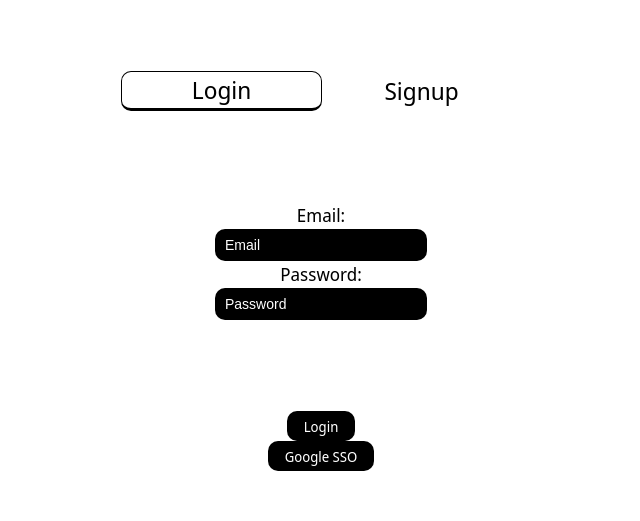
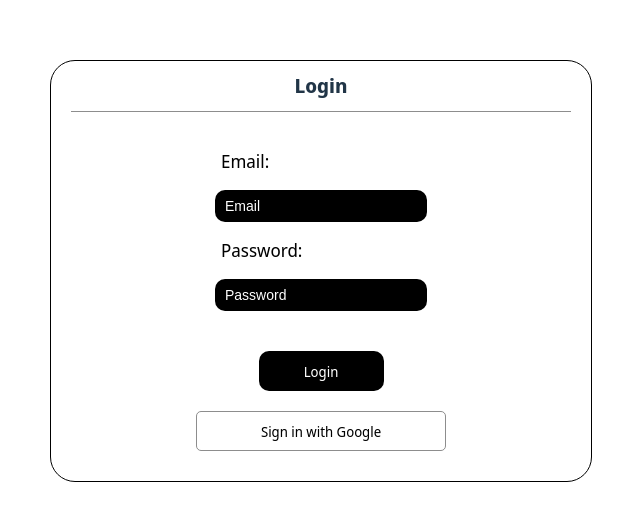
Before and after one commit to adithyawebt/workx-calendar, a React (Vite) app: page / in a window 1280 px wide. Shown: the part 129-650 px from the top of the page, without its empty margins (319-959 px from the left). Built offline with nearby package versions, Linux system fonts and the light colour scheme.

Commit message:
removed signup, changed google button

```diff
--- a/src/pages/AuthPage.module.scss
+++ b/src/pages/AuthPage.module.scss
@@ -4,40 +4,21 @@
     min-width: 500px;
     max-width: 800px;
     height: 400px;
-    padding: 20px;
+    padding: 0px 20px 20px 20px;
     display: flex;
     flex-direction: column;
     align-items: center;
     justify-content: space-between;
     background-color: $contrast;
     border-radius: 25px;
+    border: 1px solid $primary;
 
-    .authType {
-        width: 80%;
-        display: flex;
-        align-items: center;
-        justify-content: space-between;
-
-        .auth {
-            width: 50%;
-            display: flex;
-            align-items: center;
-            justify-content: center;
-            color: $primary;
-            font-size: 24px;
-            text-align: center;
-            cursor: pointer;
-            border-radius: 10px;
-
-            &:hover {
-                background-color: rgba($color: #000000, $alpha: 0.2);
-            }
-
-            &.active {
-                border: 1px solid $primary;
-                border-bottom: 3px solid $primary;
-            }
-        }
+    .authHeader {
+        width: 100%;
+        font-size: 20px;
+        font-weight: 700;
+        border-bottom: 1px solid $light;
+        padding: 10px 0;
     }
 
     .authForm {
@@ -49,6 +30,11 @@
         label {
             color: $primary;
             font-size: 18px;
+            width: 200px;
+            display: flex;
+            align-items: center;
+            justify-content: flex-start;
+            margin: 10px 0;
         }
 
         input {
@@ -61,6 +47,7 @@
             border-radius: 10px;
             padding-left: 10px;
             font-size: 14px;
+            margin: 5px 0;
 
             &::placeholder {
                 color: $contrast;
@@ -80,6 +67,7 @@
         justify-content: space-between;
 
         button {
+            width: 50%;
             border: transparent;
             outline: transparent;
             border-radius: 10px;
@@ -88,13 +76,34 @@
             display: flex;
             align-items: center;
             justify-content: center;
-            height: 30px;
+            height: 40px;
             font-size: 14px;
+            margin: 10px 0;
+            transition: background-color 0.2s ease-in, border-bottom 0.2s ease-in, color 0.2s ease-in;
 
             &:hover {
                 border-bottom: 3px solid $primary;
-                background: rgba($color: black, $alpha: 0.2);
+                background-color: rgba($color: black, $alpha: 0.2);
+                color: $primary;
             }
+        }
+
+        button:nth-child(2) {
+            width: 100%;
+            border: 1px solid $light;
+            outline: transparent;
+            background-color: $contrast;
+            color: $primary;
+            padding: 10px 20px;
+            border-radius: 5px;
+            transition: background-color 0.2s ease-in, border-bottom 0.2s ease-in, color 0.2s ease-in;
+
+
+            &:hover {
+                background-color: $primary;
+                color: $contrast;
+            }
+
         }
     }
 }
--- a/src/pages/AuthPage.tsx
+++ b/src/pages/AuthPage.tsx
@@ -25,10 +25,6 @@ const LoginSignup = () => {
     //     console.log('Logging in with:', email, password);
     // };
 
-    // const handleSignup = () => {
-    //     console.log('Signing up with:', email, password);
-    // };
-
     // const handleGoogleLogin = () => {
     //     console.log('Logging in with Google');
     // };
@@ -42,23 +38,12 @@ const LoginSignup = () => {
         setPasswordError(password.length >= 6 ? '' : 'Password must be at least 6 characters');
     };
 
-    const validatePasswordConfirm = () => {
-        setPasswordConfirmError(password === passwordConfirm ? '' : 'Passwords do not match');
-    };
-
     return (
         <div className={styles.authContainer}>
-            <div className={styles.authType}>
-                <div
-                    className={`${styles.auth} ${toggleAuthType ? styles.active : ''}`}
-                    onClick={() => setToggleAuthType(true)}>
-                    Login
-                </div>
-                <div
-                    className={`${styles.auth} ${!toggleAuthType ? styles.active : ''}`}
-                    onClick={() => setToggleAuthType(false)}>
-                    Signup
-                </div>
+            <div
+                className={styles.authHeader}
+                onClick={() => setToggleAuthType(true)}>
+                Login
             </div>
             <div className={styles.authForm}>
                 <label htmlFor="email">Email:</label>
@@ -85,36 +70,20 @@ const LoginSignup = () => {
                     }}
                 />
                 <span>{passwordError}</span>
-                {!toggleAuthType && (
-                    <>
-                        <label htmlFor="confirmPassword">Confirm Password:</label>
-                        <input
-                            id="confirmPassword"
-                            type="password"
-                            placeholder="Confirm Password"
-                            value={passwordConfirm}
-                            onChange={(e) => {
-                                setPasswordConfirm(e.target.value);
-                                validatePasswordConfirm();
-                            }}
-                        />
-                        <span>{passwordConfirmError}</span>
-                    </>
-                )}
             </div>
             <div className={styles.authActions}>
                 <button
                     onClick={() => redirectToPath('/home')}
-                //  onClick={toggleAuthType ? handleLogin : handleSignup}
+                //  onClick={toggleAuthType ? handleLogin : ''}
                 >
                     {toggleAuthType ? 'Login' : 'Signup'}
                 </button>
                 <button
                     onClick={() => redirectToPath('/home')}
                 // onClick={handleGoogleLogin}
-                >Google SSO</button>
+                >Sign in with Google</button>
             </div>
-        </div>
+        </div >
     );
 };
 
```
